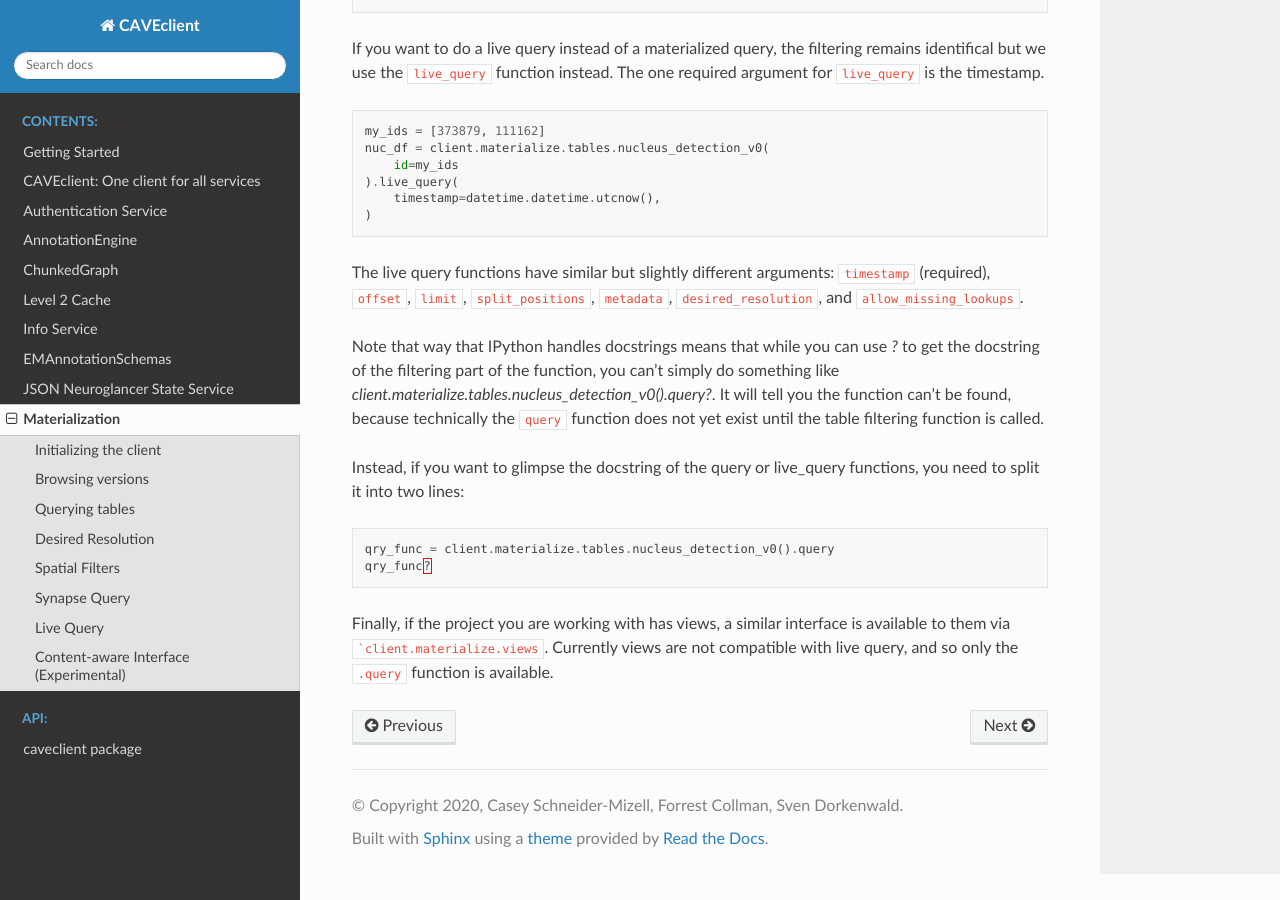
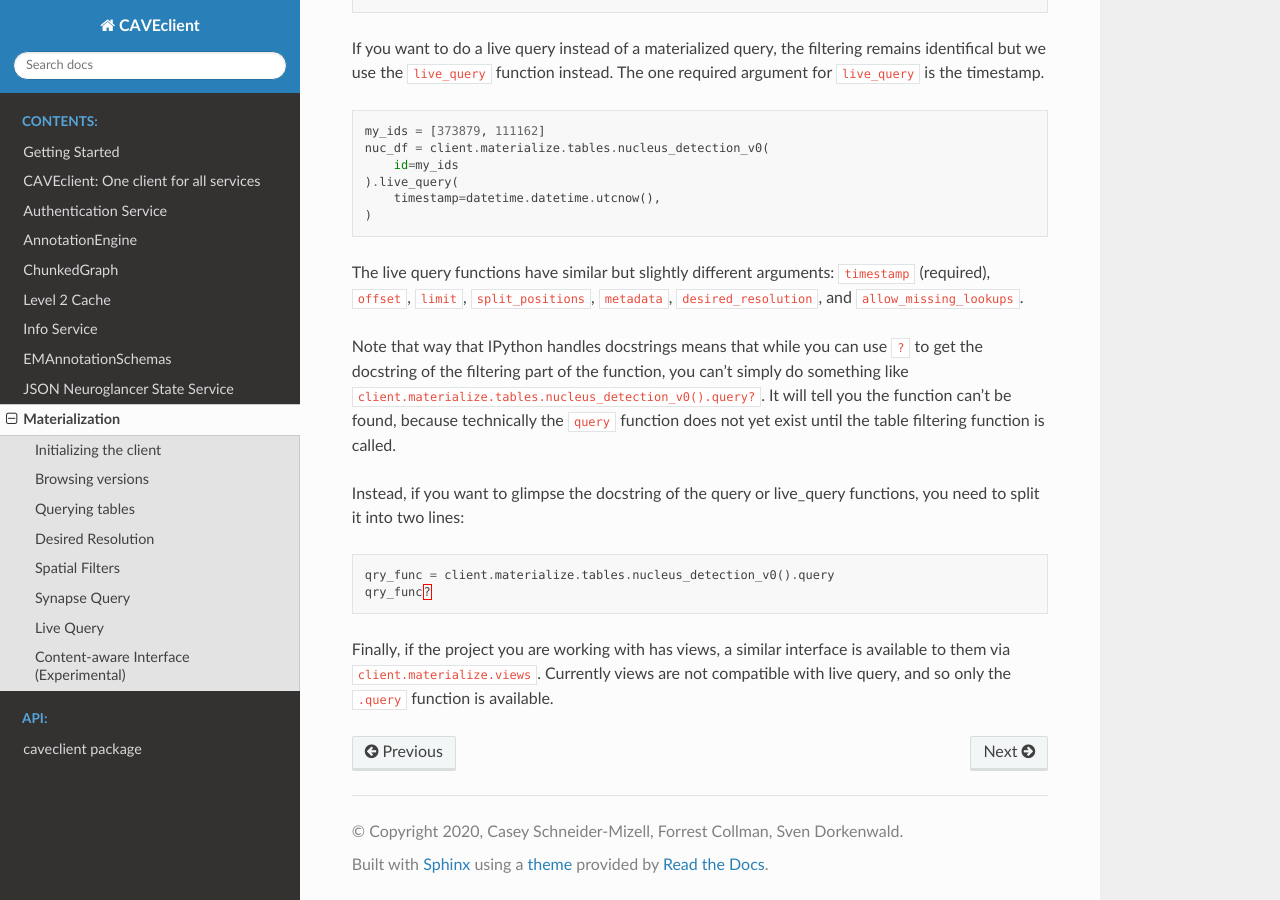
Before and after one commit to CAVEconnectome/CAVEclient, a Sphinx documentation site: the page built from docs/guide/materialization.rst, in a window 1280 px wide and 900 px high, scrolled down 6576 px. Built offline with Sphinx 7.4.7 and the Read the Docs theme 2.0.0, drawn with Linux system fonts in a browser that asks for light colours.

Commit message:
More fixes to weird rst quotes

````diff
--- a/docs/guide/materialization.rst
+++ b/docs/guide/materialization.rst
@@ -318,8 +318,8 @@ The one required argument for ``live_query`` is the timestamp.
 The live query functions have similar but slightly different arguments: ``timestamp`` (required), ``offset``, ``limit``, ``split_positions``,
 ``metadata``, ``desired_resolution``, and ``allow_missing_lookups``.
 
-Note that way that IPython handles docstrings means that while you can use `?` to get the docstring of the filtering part of the function,
-you can't simply do something like `client.materialize.tables.nucleus_detection_v0().query?`. It will tell you the function can't be found,
+Note that way that IPython handles docstrings means that while you can use ``?`` to get the docstring of the filtering part of the function,
+you can't simply do something like ``client.materialize.tables.nucleus_detection_v0().query?``. It will tell you the function can't be found,
 because technically the ``query`` function does not yet exist until the table filtering function is called.
 
 Instead, if you want to glimpse the docstring of the query or live_query functions, you need to split it into two lines:
@@ -329,5 +329,5 @@ Instead, if you want to glimpse the docstring of the query or live_query functio
     qry_func = client.materialize.tables.nucleus_detection_v0().query
     qry_func?
 
-Finally, if the project you are working with has views, a similar interface is available to them via ```client.materialize.views``.
+Finally, if the project you are working with has views, a similar interface is available to them via ``client.materialize.views``.
 Currently views are not compatible with live query, and so only the ``.query`` function is available.
````
